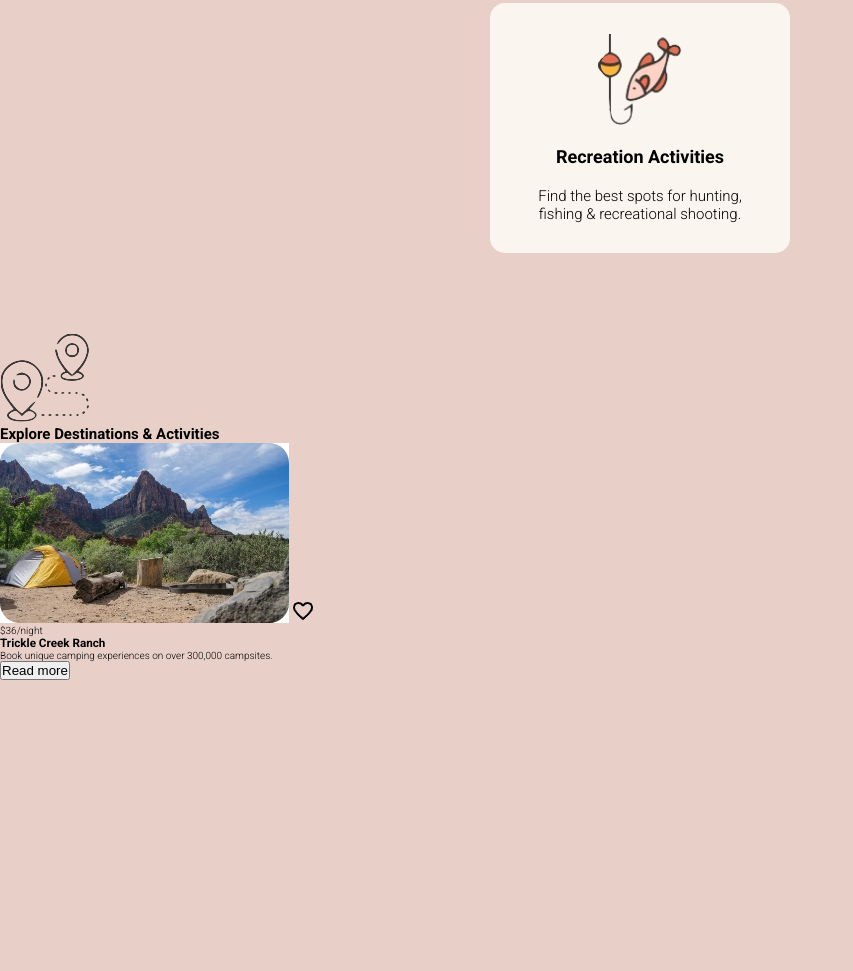
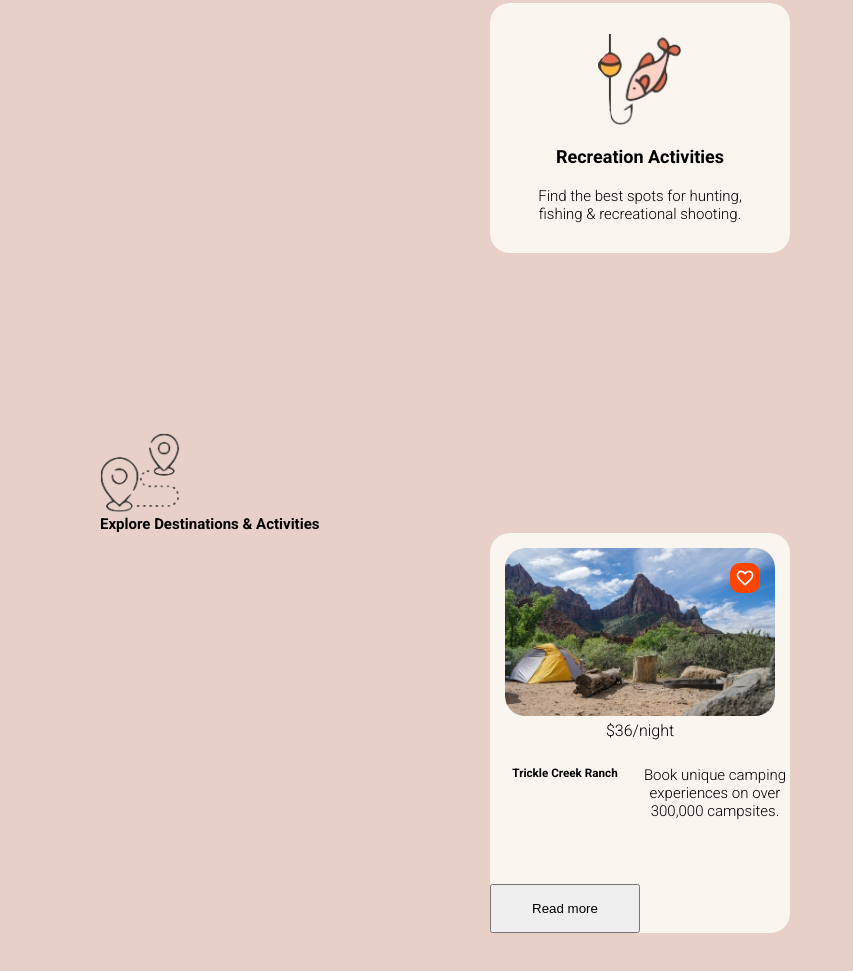
Before and after one commit to jakubkleczek/camping, a website: page index.html in a window 1280 px wide. Shown: the part 867-1838 px from the top of the page, without its empty margins (0-853 px from the left). Before the commit the page ends 1547 px from the top, so only its background shows below. Drawn offline with Linux system fonts and the light colour scheme.

Commit message:
fix problem

```diff
--- a/index.html
+++ b/index.html
@@ -58,50 +58,55 @@
         </div>
     </div>
 
-    <div class="activities">
-        <img src="img/destination.png" alt="Destination" class="activities__icon">
+    <div class="activity">
+        <img src="img/destination.png" alt="Destination" class="activity__icon">
         <h2>Explore Destinations & Activities</h2>
-        <div class="activties__tile">
-            <img src="img/zach-betten-K-15.jpg " alt="Landscape" class="activties__tile__landscape">
-            <img src="img/favorite_outline.png" alt="Favorite" class="activties__tile__heart">
-            <div class="activties__tile__price">$36/night</div>
+        <div class="activity__tiles">
+            <div class="activity__tiles__tile">
+                <img src="img/zach-betten-K-15.jpg " alt="Landscape" class="activity__tiles__tile--landscape">
+                <svg class="activity__tiles__tile--heart">
+                    <use xlink:href="img/sprite.svg#icon-favorite_outline"></use>
+                </svg>
+                <div class="activity__tiles__tile--price">$36/night</div>
                 <h3>Trickle Creek Ranch</h3>
                 <p>Book unique camping experiences on over 300,000 campsites.</p>
-            <button class="activties__tile__btn">Read more</button>
+                <button class="activity__tiles__tile--btn">Read more</button>
+            </div>
+            <!-- <div class="activity__tiles__tile">
 
             </div>
-        <div class="activties__tile">
+            <div class="activity__tiles__tile">
 
             </div>
-        <div class="activties__tile">
+            <div class="activity__tiles__tile">
 
             </div>
-        <div class="activties__tile">
+            <div class="activity__tiles__tile">
 
             </div>
-        <div class="activties__tile">
+            <div class="activity__tiles__tile">
 
             </div>
-        <div class="activties__tile">
+            <div class="activity__tiles__tile">
 
             </div>
-        <div class="activties__tile">
+            <div class="activity__tiles__tile">
 
             </div>
-        <div class="activties__tile">
+            <div class="activity__tiles__tile">
 
             </div>
-        <div class="activties__tile">
+            <div class="activity__tiles__tile">
 
             </div>
-        <div class="activties__tile">
+            <div class="activity__tiles__tile">
 
             </div>
-        <div class="activties__tile">
+            <div class="activity__tiles__tile">
 
+            </div> -->
         </div>
-        <div class="activties__tile">
-        </div>
+
     </div>
 
 
--- a/sass/layout.scss
+++ b/sass/layout.scss
@@ -112,6 +112,7 @@
         align-self: center;
         justify-self: center;
         max-width: 45rem;
+        text-align: center;
 
         display: grid;
         grid-template-columns: 1fr;
@@ -123,14 +124,12 @@
 
         &--h1 {
             font-size: 7.5rem;
-            text-align: center;
 
         }
 
         &--h4 {
             font-size: 1.6rem;
             font-weight: 300;
-            text-align: center;
         }
 
         &--btn {
@@ -165,9 +164,10 @@
         height: 25rem;
         width: 30rem;
         background-color: #faf5ef;
-        border-radius: 1.5rem;
+        border-radius: 2rem;
         // margin: 0 1rem;
         padding: 1rem;
+        text-align: center;
         // align-self: center;
         // justify-self: center;
         display: flex;
@@ -188,43 +188,100 @@
         p {
             font-size: 1.5rem;
             margin: 0 2rem;
-            text-align: center;
         }
     }
 }
 
 ////////////////////////////////////////////////
-/// ACTIVITIES
-.activities {
+/// ACTIVITY
+.activity {
     // display: flex;
     // flex-wrap: wrap;
     // justify-content: center;
     // gap: 2rem 4rem;
+    margin: 10rem 10rem;
+
+    color: #000;
+
+    // display: flex;
+    // flex-direction: column;
+    // flex-wrap: wrap;
+    // justify-content: center;
+    // align-items: stretch;
+    gap: 5rem 4rem;
 
     &__icon {
-
-
+        height: 8rem;
+        width: 8rem;
     }
 
     h2  {
 
     }
 
+    &__tiles {
+        display: flex;
+        flex-direction: column;
+        justify-content: center;
+        align-items: center;
+        text-align: center;
+        row-gap: 2rem;
+
         &__tile {
-        background-color: #FFF;
+            height: 40rem;
+            width: 30rem;
+            background-color: #faf5ef;
             border-radius: 2rem;
-        padding: 3rem;
 
-        &__landcape {
-            border-radius: 50%;
+            display: grid;
+            display: grid;
+            grid-template-columns: repeat(2, 1fr);
+            grid-row-gap: 3.5rem;
+
+
+            &--landscape {
+                width: 90%;
+                border-radius: 2rem;
+
+                grid-column: 1 / -1;
+                grid-row: 1 / 2;
+                z-index: 1;
+                justify-self: center;
+                align-self: center;
             }
 
-        &__heart {
+            &--heart {
+                height: 3rem;
+                width: 3rem;
+                fill: white;
+                background-color: orangered;
+                border-radius: 1rem;
+                padding: .5rem;
 
+                grid-row: 1 / 2;
+                grid-column: 2 / 3;
+                justify-self: end;
+                margin: 3rem;
+                z-index: 2;
             }
 
-        &__price {
-            font-size: 3rem;
+            &--price {
+                grid-column: 1 / -1;
+                grid-row: 1 / 2;
+                justify-self: center;
+                align-self: end;
+                z-index: 3;
+
+                width: 40%;
+                font-size: 1.6rem;
+                text-align: center;
+                padding: 1.25rem;
+                transform: translateY(50%);
+            }
+
+            p {
+                font-size: 1.5rem;
+
             }
 
             h3 {
@@ -235,8 +292,9 @@
 
             }
 
-        &__btn {
+            &--btn {
 
+            }
         }
     }
 
```
Also changed, not shown: css/style.css, img/SVG/arrow_upward.svg (added), img/SVG/favorite.svg (added), img/SVG/favorite_outline.svg (added), img/SVG/mail_outline.svg (added), img/arrow_upward.png (deleted), img/favorite.png (deleted), img/favorite_outline.png (deleted), img/mail_outline.png (deleted), img/sprite.svg (added), 1 other file. Lines whose indentation alone changed are shown as unchanged.
